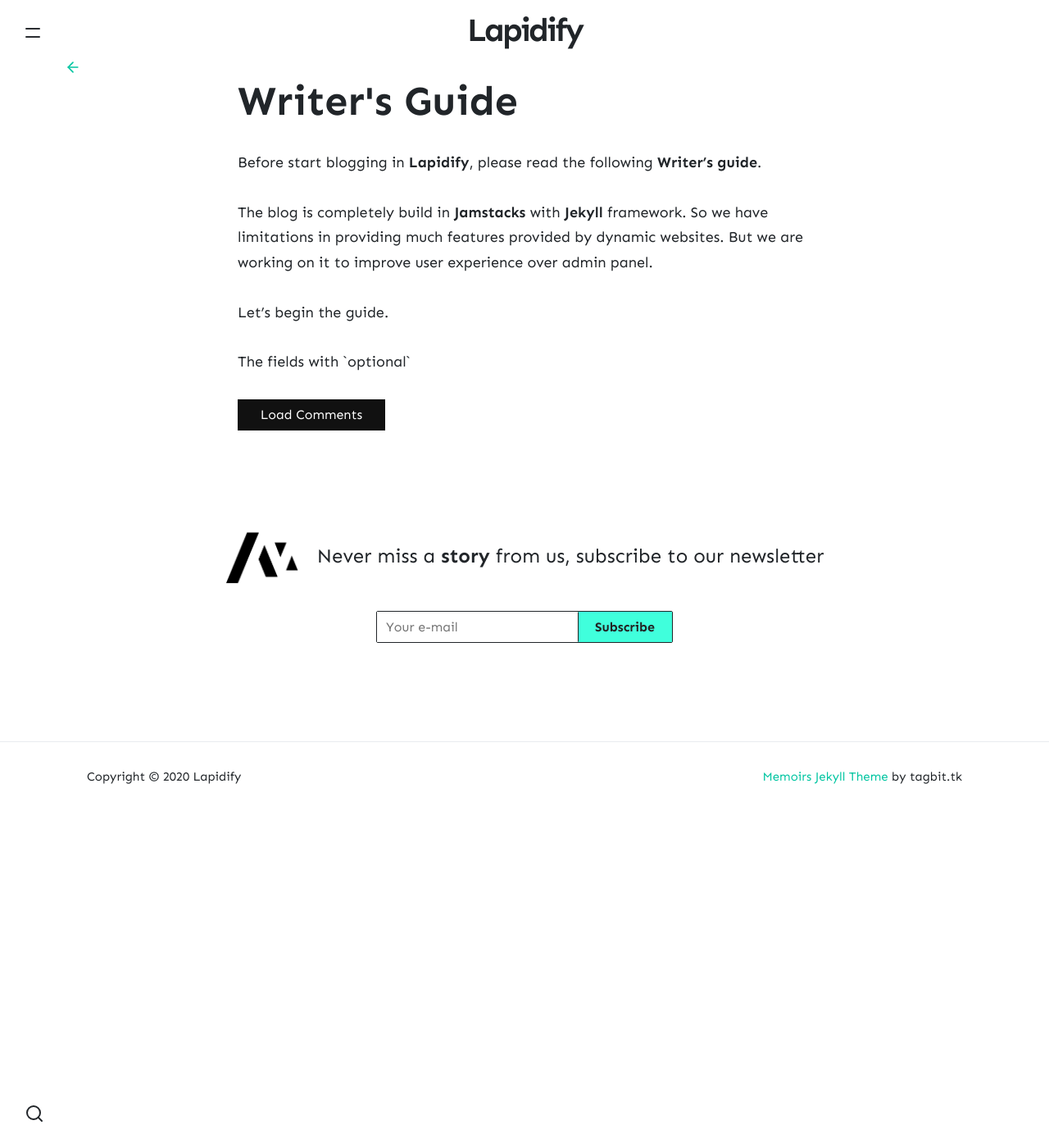
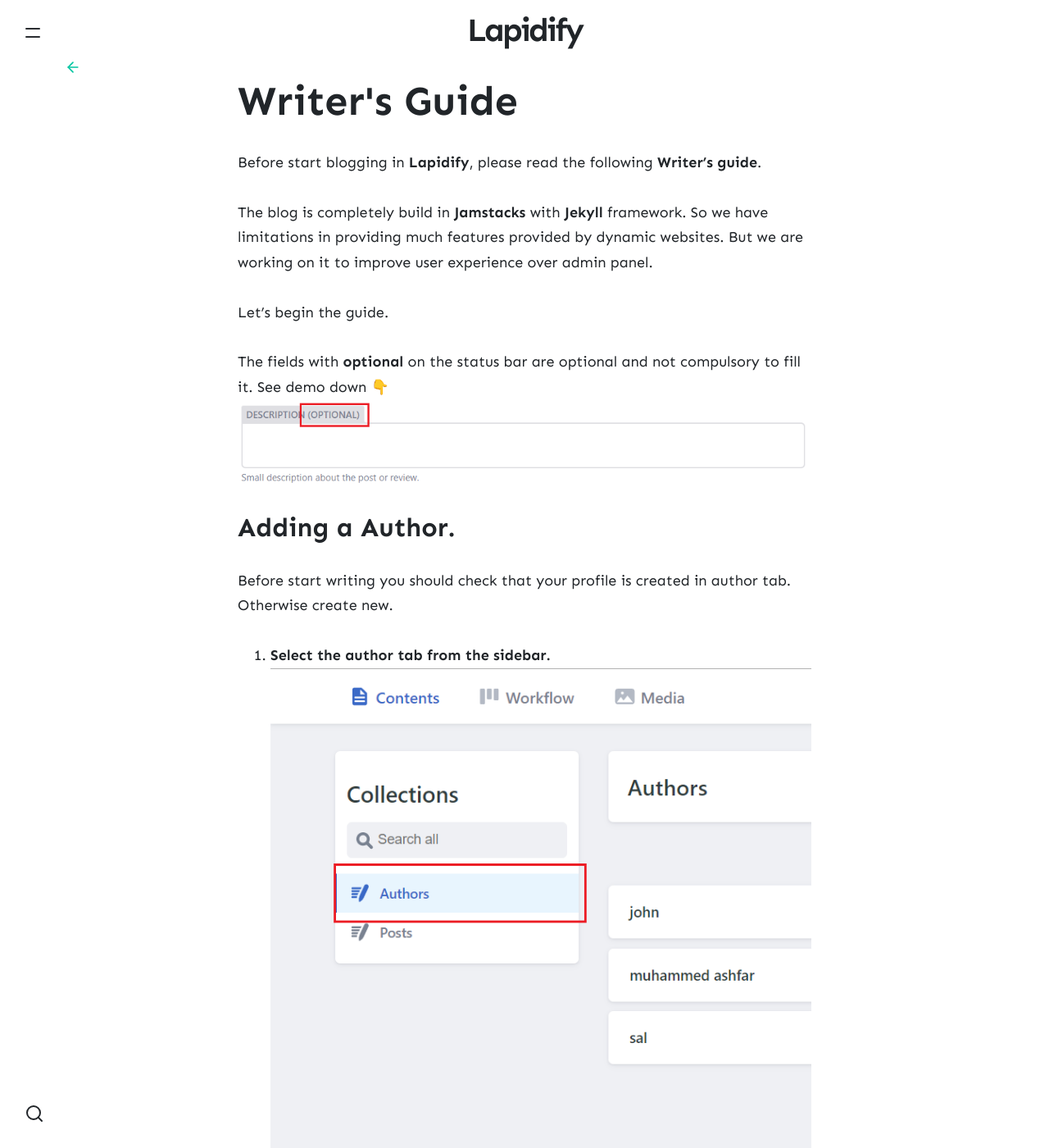
Before and after one commit to muhammedashfar7/Lapidify, a Jekyll site: the page built from writer-s-guide.md, in a window 1280 px wide and 1400 px high. Shown: the whole window at 82% size. Built offline with Jekyll 4.4.1, drawn with Linux system fonts in a browser that asks for light colours; nearby versions of some CDN libraries; a script that is not in the unit is left out; comment, search, counter and statistics services are not loaded; some of the changed text lies outside the part shown.

Commit message:
Update from Forestry.io Muhammed Ashfar updated writer-s-guide.md

```diff
--- a/writer-s-guide.md
+++ b/writer-s-guide.md
@@ -15,4 +15,11 @@
 
 Let's begin the guide.
 
-The fields with \`optional\`
+The fields with **optional** on the status bar are optional and not compulsory to fill it. See demo down 👇![optional image](/uploads/tempsnip.png "Optional")
+
+## **Adding a Author.**
+
+Before start writing you should check that your profile is created in author tab. Otherwise create new.
+
+1. **Select the author tab from the sidebar.![](/uploads/tempsnip1.png)**
+2. Then in the top tap on **New Author** and create one.
```
Also changed, not shown: other parts of writer-s-guide.md (+1 -1 lines).
